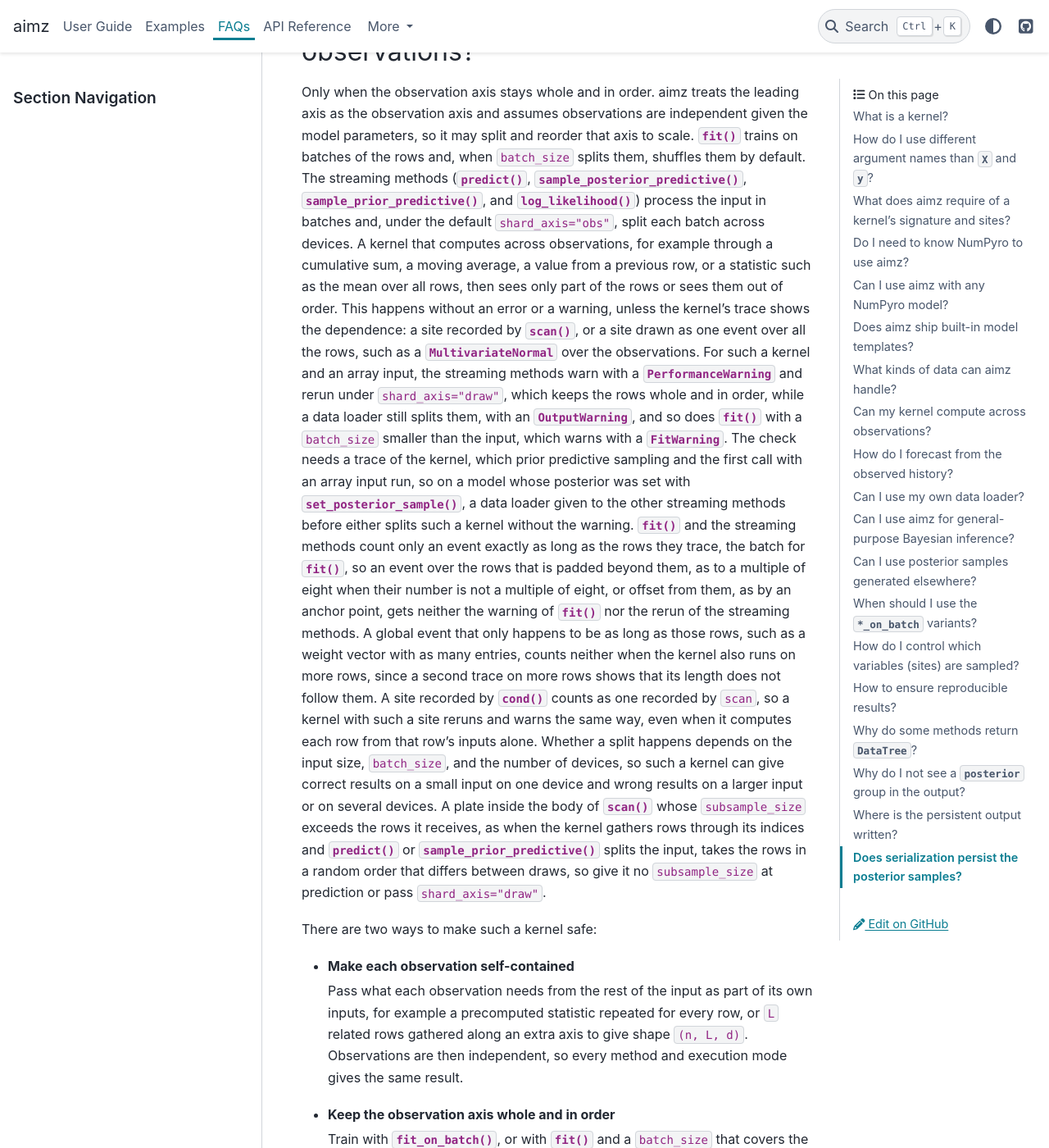
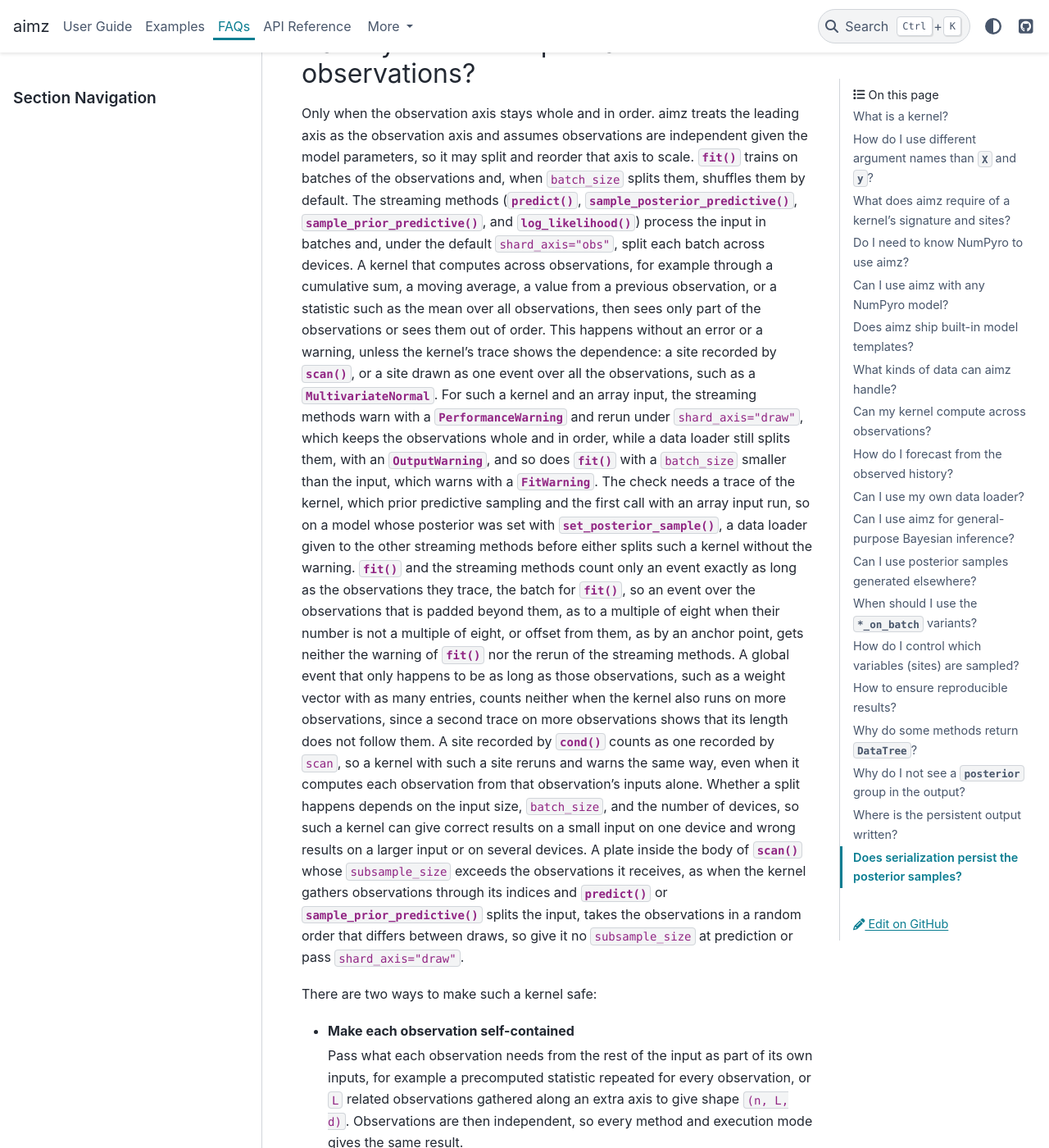
Before and after one commit to markean/aimz, a Sphinx documentation site: the page built from docs/source/faq.rst, in a window 1280 px wide and 1400 px high, scrolled down 5423 px. Shown: the whole window at 82% size. Built offline with Sphinx 7.4.7 and the PyData theme 0.15.4, drawn with Linux system fonts in a browser that asks for light colours; some of the changed text lies outside the part shown.

Commit message:
Refactor documentation and code comments to replace "row" terminology with "observation" for clarity and consistency. Update warnings and error messages in the ImpactModel class to reflect this change. Adjust related documentation in the FAQ, user guide, and MLflow sections to ensure accurate descriptions of input handling and model behavior with respect to observations. Enhance explanations regarding sharding strategies and data loader behavior to improve user understanding.

```diff
--- a/docs/source/faq.rst
+++ b/docs/source/faq.rst
@@ -54,7 +54,7 @@ A custom likelihood given as a :external:func:`~numpyro.primitives.factor` term
 Record the output from a generative form in that case, as the spend model of :doc:`examples/hillstrom` does.
 A custom guide takes the kernel's arguments under the same names, since aimz passes them to the guide by keyword, as to the kernel: a guide with other names or positional-only parameters, which NumPyro's own ``SVI.run`` accepts by passing them positionally, fails with a ``TypeError`` when aimz fits it.
 
-A kernel without an input matrix, such as the eight schools model, takes another array with one value per row as its input:
+A kernel without covariates, such as the eight schools model, takes another array with one value per observation as its input:
 
 .. code-block:: python
 
@@ -90,7 +90,7 @@ A :external:func:`~numpyro.primitives.sample` call inside a :external:class:`~nu
 The default observation-sharded execution splits the observations between batches and devices, so such a posterior, which covers all of them, cannot be replicated there.
 
 For **local latent variables**, :meth:`~aimz.ImpactModel.predict` and :meth:`~aimz.ImpactModel.log_likelihood` detect the incompatible posterior shape, warn, and automatically rerun under draw-parallel sharding (``shard_axis="draw"``), which never splits the observation axis.
-They tell such a site by the shape of its draws, so a global latent site whose draws happen to be as long as the input's rows reruns the call too; its results stay correct, and passing ``shard_axis="draw"`` skips the check.
+They tell such a site by the shape of its draws, so a global latent site whose draws happen to be as long as the number of observations reruns the call too; its results stay correct, and passing ``shard_axis="draw"`` skips the check.
 :meth:`~aimz.ImpactModel.fit` with a ``batch_size`` smaller than the input warns with a :class:`~aimz.FitWarning` when the guide does not compute such a site from the batch, as when it keeps a value per position or plate index like :external:class:`~numpyro.infer.autoguide.AutoNormal`, since its batches then pair those values with other observations.
 A guide that computes the site from each observation's inputs, such as an amortized encoder, trains on batches without the warning.
 :meth:`~aimz.ImpactModel.sample_prior_predictive` has no posterior to replicate and needs no rerun: under ``shard_axis="obs"`` it draws local latents within each batch and shares only the global latents across batches.
@@ -98,12 +98,12 @@ See :ref:`user-guide-sharding` for how the two sharding strategies differ, when
 A local latent's posterior applies only to the observations the model was fitted on.
 For an array input with another number of observations, prediction and :meth:`~aimz.ImpactModel.log_likelihood` raise a ``ValueError`` that names the site, unless the site is intervened on.
 The fitted values are reused without notice for an input with the same number of observations.
-A data loader is checked one device batch at a time, so a loader batch that gives each device exactly the fitted number of rows passes too.
+A data loader is checked one device batch at a time, so a loader batch that gives each device exactly the fitted number of observations passes too.
 A data loader cannot rerun under ``shard_axis="draw"``, so a call with one raises the error for the fitted observations too whenever its batches or the devices split them; pass them as an array instead.
-For an array input, the rerun also covers a local latent whose observations lie on another axis, as in nested plates, since it checks whether the shape of the site's draws follows the input's rows.
+For an array input, the rerun also covers a local latent whose observations lie on another axis, as in nested plates, since it checks whether the shape of the site's draws follows the number of observations.
 To predict other observations, draw the site from the prior: set a posterior without it, or, if it is the only latent site, use :meth:`~aimz.ImpactModel.sample_prior_predictive`, which runs ``param`` sites at their initial values.
 If it is the only latent site of a kernel with learned ``param`` sites, such as a network, pass draws of it for the new observations to :meth:`~aimz.ImpactModel.set_posterior_sample` instead, drawn from its prior or, for a guide that computes the site from the inputs, by :meth:`~aimz.ImpactModel.sample` with the new inputs; the learned values stay in use.
-A latent site inside the body of :external:func:`~numpyro.contrib.control_flow.scan` follows NumPyro's scan instead, intervened on or not: an input with fewer rows than the fitted ones raises NumPyro's ``RuntimeError``, and one with more rows takes the fitted values for the leading rows and draws the rest.
+A latent site inside the body of :external:func:`~numpyro.contrib.control_flow.scan` follows NumPyro's scan instead, intervened on or not: an input with fewer observations than the fitted ones raises NumPyro's ``RuntimeError``, and one with more takes the fitted values for the leading observations and draws the rest.
 
 A model with nested plates whose :external:func:`~numpyro.primitives.sample` sites are all observed (``obs=``) or whose latent shapes are fixed remains compatible; a model with a single plate containing one unobserved :external:func:`~numpyro.primitives.sample` site triggers the draw-parallel rerun.
 
@@ -136,23 +136,23 @@ Can my kernel compute across observations?
 ------------------------------------------
 Only when the observation axis stays whole and in order.
 aimz treats the leading axis as the observation axis and assumes observations are independent given the model parameters, so it may split and reorder that axis to scale.
-:meth:`~aimz.ImpactModel.fit` trains on batches of the rows and, when ``batch_size`` splits them, shuffles them by default.
+:meth:`~aimz.ImpactModel.fit` trains on batches of the observations and, when ``batch_size`` splits them, shuffles them by default.
 The streaming methods (:meth:`~aimz.ImpactModel.predict`, :meth:`~aimz.ImpactModel.sample_posterior_predictive`, :meth:`~aimz.ImpactModel.sample_prior_predictive`, and :meth:`~aimz.ImpactModel.log_likelihood`) process the input in batches and, under the default ``shard_axis="obs"``, split each batch across devices.
-A kernel that computes across observations, for example through a cumulative sum, a moving average, a value from a previous row, or a statistic such as the mean over all rows, then sees only part of the rows or sees them out of order.
-This happens without an error or a warning, unless the kernel's trace shows the dependence: a site recorded by :external:func:`~numpyro.contrib.control_flow.scan`, or a site drawn as one event over all the rows, such as a :external:class:`~numpyro.distributions.continuous.MultivariateNormal` over the observations.
-For such a kernel and an array input, the streaming methods warn with a :class:`~aimz.PerformanceWarning` and rerun under ``shard_axis="draw"``, which keeps the rows whole and in order, while a data loader still splits them, with an :class:`~aimz.OutputWarning`, and so does :meth:`~aimz.ImpactModel.fit` with a ``batch_size`` smaller than the input, which warns with a :class:`~aimz.FitWarning`.
+A kernel that computes across observations, for example through a cumulative sum, a moving average, a value from a previous observation, or a statistic such as the mean over all observations, then sees only part of the observations or sees them out of order.
+This happens without an error or a warning, unless the kernel's trace shows the dependence: a site recorded by :external:func:`~numpyro.contrib.control_flow.scan`, or a site drawn as one event over all the observations, such as a :external:class:`~numpyro.distributions.continuous.MultivariateNormal`.
+For such a kernel and an array input, the streaming methods warn with a :class:`~aimz.PerformanceWarning` and rerun under ``shard_axis="draw"``, which keeps the observations whole and in order, while a data loader still splits them, with an :class:`~aimz.OutputWarning`, and so does :meth:`~aimz.ImpactModel.fit` with a ``batch_size`` smaller than the input, which warns with a :class:`~aimz.FitWarning`.
 The check needs a trace of the kernel, which prior predictive sampling and the first call with an array input run, so on a model whose posterior was set with :meth:`~aimz.ImpactModel.set_posterior_sample`, a data loader given to the other streaming methods before either splits such a kernel without the warning.
-:meth:`~aimz.ImpactModel.fit` and the streaming methods count only an event exactly as long as the rows they trace, the batch for :meth:`~aimz.ImpactModel.fit`, so an event over the rows that is padded beyond them, as to a multiple of eight when their number is not a multiple of eight, or offset from them, as by an anchor point, gets neither the warning of :meth:`~aimz.ImpactModel.fit` nor the rerun of the streaming methods.
-A global event that only happens to be as long as those rows, such as a weight vector with as many entries, counts neither when the kernel also runs on more rows, since a second trace on more rows shows that its length does not follow them.
-A site recorded by :external:func:`~numpyro.contrib.control_flow.cond` counts as one recorded by ``scan``, so a kernel with such a site reruns and warns the same way, even when it computes each row from that row's inputs alone.
+:meth:`~aimz.ImpactModel.fit` and the streaming methods count only an event exactly as long as the observations they trace, the batch for :meth:`~aimz.ImpactModel.fit`, so an event over the observations that is padded beyond them, as to a multiple of eight when their number is not a multiple of eight, or offset from them, as by an anchor point, gets neither the warning of :meth:`~aimz.ImpactModel.fit` nor the rerun of the streaming methods.
+A global event that only happens to be as long as those observations, such as a weight vector with as many entries, counts neither when the kernel also runs on more observations, since a second trace on more observations shows that its length does not follow them.
+A site recorded by :external:func:`~numpyro.contrib.control_flow.cond` counts as one recorded by ``scan``, so a kernel with such a site reruns and warns the same way, even when it computes each observation from that observation's inputs alone.
 Whether a split happens depends on the input size, ``batch_size``, and the number of devices, so such a kernel can give correct results on a small input on one device and wrong results on a larger input or on several devices.
-A plate inside the body of :external:func:`~numpyro.contrib.control_flow.scan` whose ``subsample_size`` exceeds the rows it receives, as when the kernel gathers rows through its indices and :meth:`~aimz.ImpactModel.predict` or :meth:`~aimz.ImpactModel.sample_prior_predictive` splits the input, takes the rows in a random order that differs between draws, so give it no ``subsample_size`` at prediction or pass ``shard_axis="draw"``.
+A plate inside the body of :external:func:`~numpyro.contrib.control_flow.scan` whose ``subsample_size`` exceeds the observations it receives, as when the kernel gathers observations through its indices and :meth:`~aimz.ImpactModel.predict` or :meth:`~aimz.ImpactModel.sample_prior_predictive` splits the input, takes the observations in a random order that differs between draws, so give it no ``subsample_size`` at prediction or pass ``shard_axis="draw"``.
 
 There are two ways to make such a kernel safe:
 
 * **Make each observation self-contained**
 
-  Pass what each observation needs from the rest of the input as part of its own inputs, for example a precomputed statistic repeated for every row, or ``L`` related rows gathered along an extra axis to give shape ``(n, L, d)``.
+  Pass what each observation needs from the rest of the input as part of its own inputs, for example a precomputed statistic repeated for every observation, or ``L`` related observations gathered along an extra axis to give shape ``(n, L, d)``.
   Observations are then independent, so every method and execution mode gives the same result.
 
 * **Keep the observation axis whole and in order**
@@ -172,7 +172,7 @@ Inside ``scan``, a history shorter than ``X`` conditions only the leading steps,
 ``condition`` takes any sample site, but a site whose values the posterior holds keeps its posterior draws, with an :class:`~aimz.OutputWarning`, so set a latent site through ``intervention`` instead.
 Conditioning the output does not draw an enumerated discrete site that the posterior does not hold, such as a mixture assignment, from its posterior given the data: the site comes from its prior given each draw, as from NumPyro's :external:class:`~numpyro.infer.util.Predictive` without ``infer_discrete``.
 For draws from its posterior, pass the site's draws from ``Predictive(..., infer_discrete=True)`` to :meth:`~aimz.ImpactModel.set_posterior_sample` with the other posterior sites.
-The values of ``condition`` are passed whole: under ``shard_axis="obs"``, a value with one entry per row of ``X`` makes the call run under ``shard_axis="draw"``, with a :class:`~aimz.PerformanceWarning` when ``"obs"`` would split the rows, as a ``scan`` kernel does anyway, and a data loader passes such a value to each of its batches, which it does not fit.
+The values of ``condition`` are passed whole: under ``shard_axis="obs"``, a value with one entry per observation of ``X`` makes the call run under ``shard_axis="draw"``, with a :class:`~aimz.PerformanceWarning` when ``"obs"`` would split the observations, as a ``scan`` kernel does anyway, and a data loader passes such a value to each of its batches, which it does not fit.
 The history can also be passed as data: as a keyword argument that the recursion reads in place of the output, or as lag features in ``X``, such as the previous value of the output in a column.
 
 
--- a/docs/source/user_guide/dataloader.rst
+++ b/docs/source/user_guide/dataloader.rst
@@ -18,7 +18,7 @@ Each batch must satisfy the following:
 * Field names and the shapes beyond the leading axis stay the same from batch to batch.
 
 Batches may differ in size, and the loader does not need to define ``__len__``.
-Padding for multi-device sharding and device placement are handled by aimz one batch at a time, so a loader yields exactly its own rows.
+Padding for multi-device sharding and device placement are handled by aimz one batch at a time, so a loader yields exactly its own observations.
 Streamed results are written in the order the batches arrive, so a loader used for prediction or likelihood evaluation should yield the data in a fixed order.
 
 A generator is the simplest data loader:
@@ -145,7 +145,7 @@ With ``batch_size=None``, :meth:`~aimz.ImpactModel.fit` uses the whole dataset a
 
 .. note::
 
-    :class:`~aimz.utils.data.ArrayLoader` does not shuffle by default (``shuffle=False``), which is what prediction requires: streamed output is written in input order, so a ``shuffle=True`` loader would misalign the results with the input rows.
+    :class:`~aimz.utils.data.ArrayLoader` does not shuffle by default (``shuffle=False``), which is what prediction requires: streamed output is written in input order, so a ``shuffle=True`` loader would misalign the results with the input's observations.
     Enable ``shuffle=True`` only for training/fit loops.
 
 
--- a/docs/source/user_guide/mlflow.rst
+++ b/docs/source/user_guide/mlflow.rst
@@ -79,7 +79,7 @@ Artifacts
   - Conda / requirements / Python environment descriptors (for reproducibility)
   - Optional input example and signature (if ``log_input_examples`` or ``log_model_signatures`` are enabled and ``log_models=True``), where:
 
-    + An input example is copied from the first few rows of the data passed to :meth:`~aimz.ImpactModel.fit` or :meth:`~aimz.ImpactModel.fit_on_batch`, before training starts.
+    + An input example is copied from the first few observations of the data passed to :meth:`~aimz.ImpactModel.fit` or :meth:`~aimz.ImpactModel.fit_on_batch`, before training starts.
     + If the first positional argument (``X``) is an :class:`~aimz.utils.data.ArrayLoader`, the example is built from its underlying arrays except for the output variable.
     + A signature is inferred by running a short forward pass through :meth:`~aimz.ImpactModel.predict` on the input example, with the ``progress``, ``return_datatree``, and ``seed`` parameters recorded in the signature so they can be passed at inference time.
     + Non-array keyword arguments passed to the kernel, such as a scalar hyperparameter, are logged as parameters.
```
Also changed, not shown: CHANGELOG.md (+16 -16 lines), docs/source/user_guide/sharding.rst (+9 -8 lines), docs/source/user_guide/streaming_and_on_batch.rst (+4 -4 lines), aimz/.agents/skills/aimz/SKILL.md, 1 other file.
